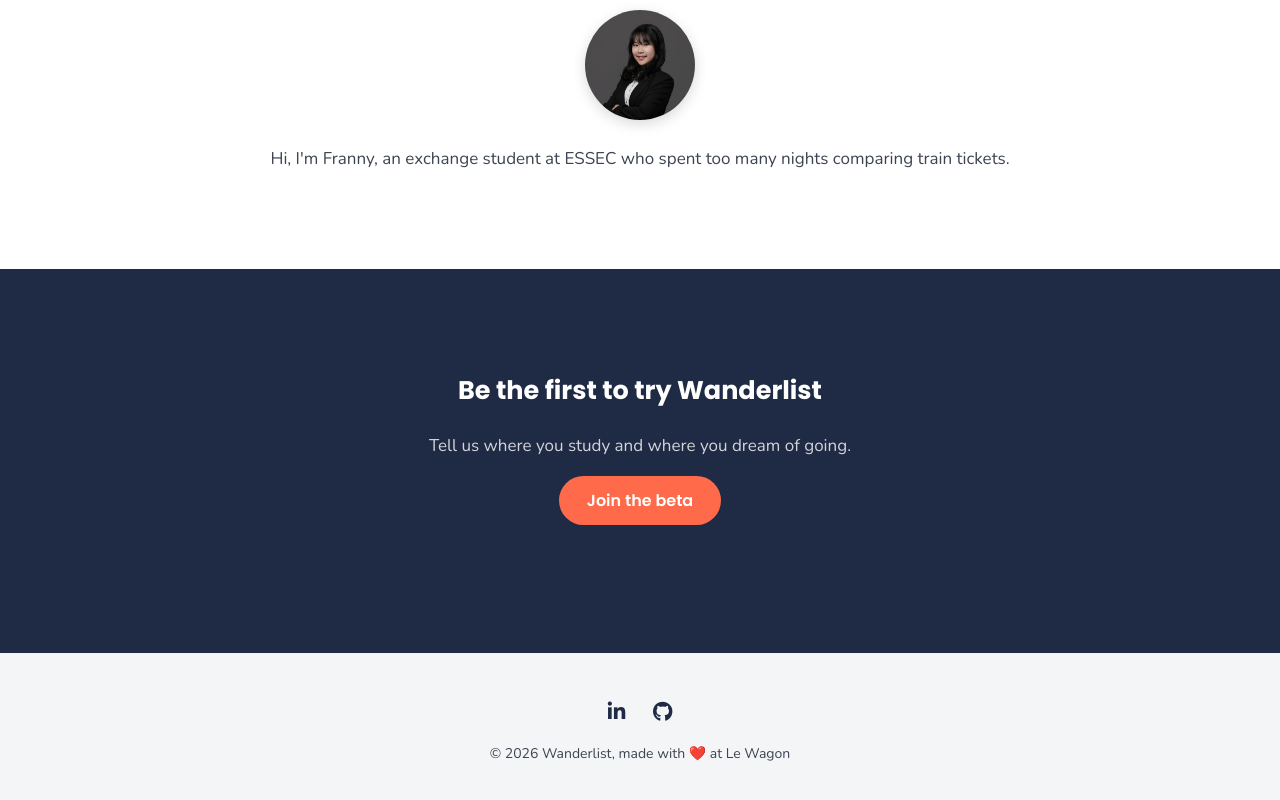
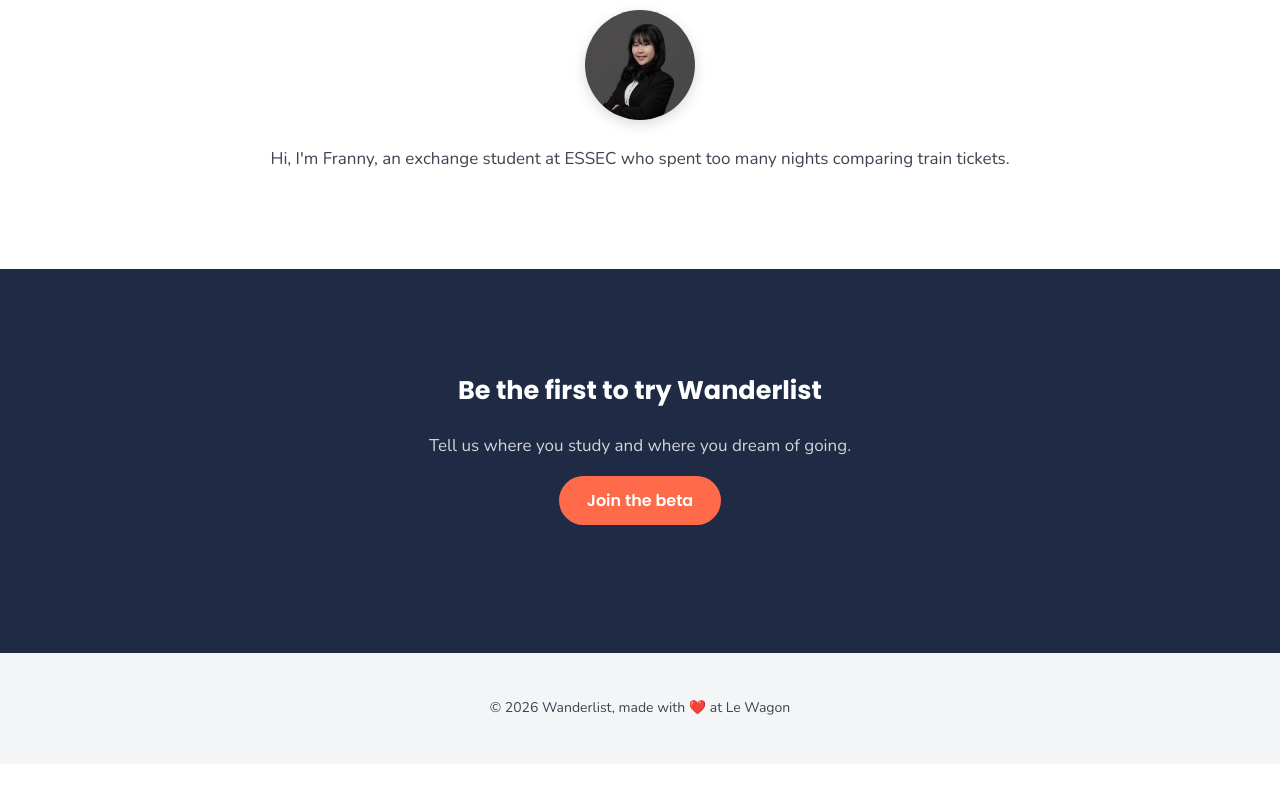
Before and after one commit to franny0912/wanderlist, a plain HTML site: page index.html in a window 1280 px wide. Shown: the part 1749-2549 px from the top of the page. After the commit the page ends 2513 px from the top, so only its background shows below. Drawn offline with nearby package versions, Linux system fonts and the light colour scheme; a script that the page names is missing.

Commit message:
Update links

```diff
--- a/index.html
+++ b/index.html
@@ -108,10 +108,6 @@
     <!-- Footer -->
     <div class="footer">
       <div class="container text-center">
-        <ul class="list-inline">
-          <li><a href="https://www.linkedin.com/in/franny-hung-ab1092317/" target="_blank"><i class="fa-brands fa-linkedin-in"></i></a></li>
-          <li><a href="https://github.com/franny0912" target="_blank"><i class="fa-brands fa-github"></i></a></li>
-        </ul>
         <p>© 2026 Wanderlist, made with ❤️ at Le Wagon</p>
       </div>
     </div>
```
